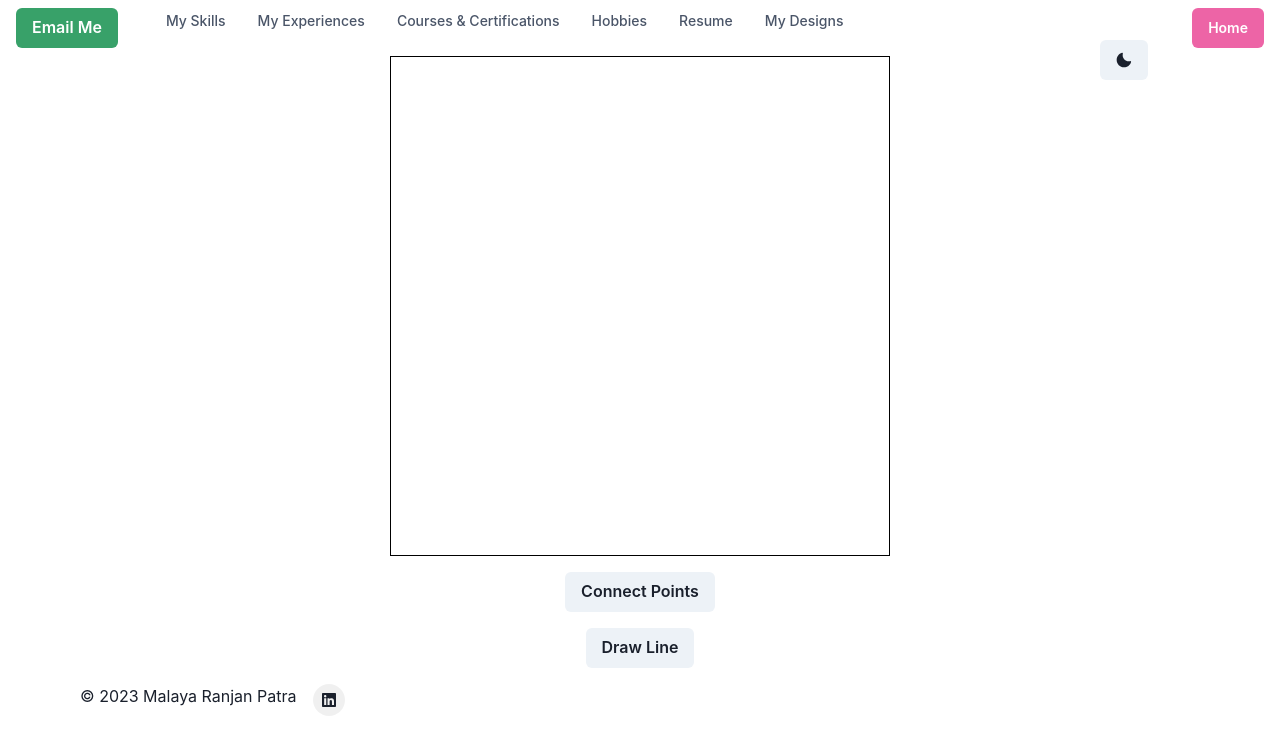
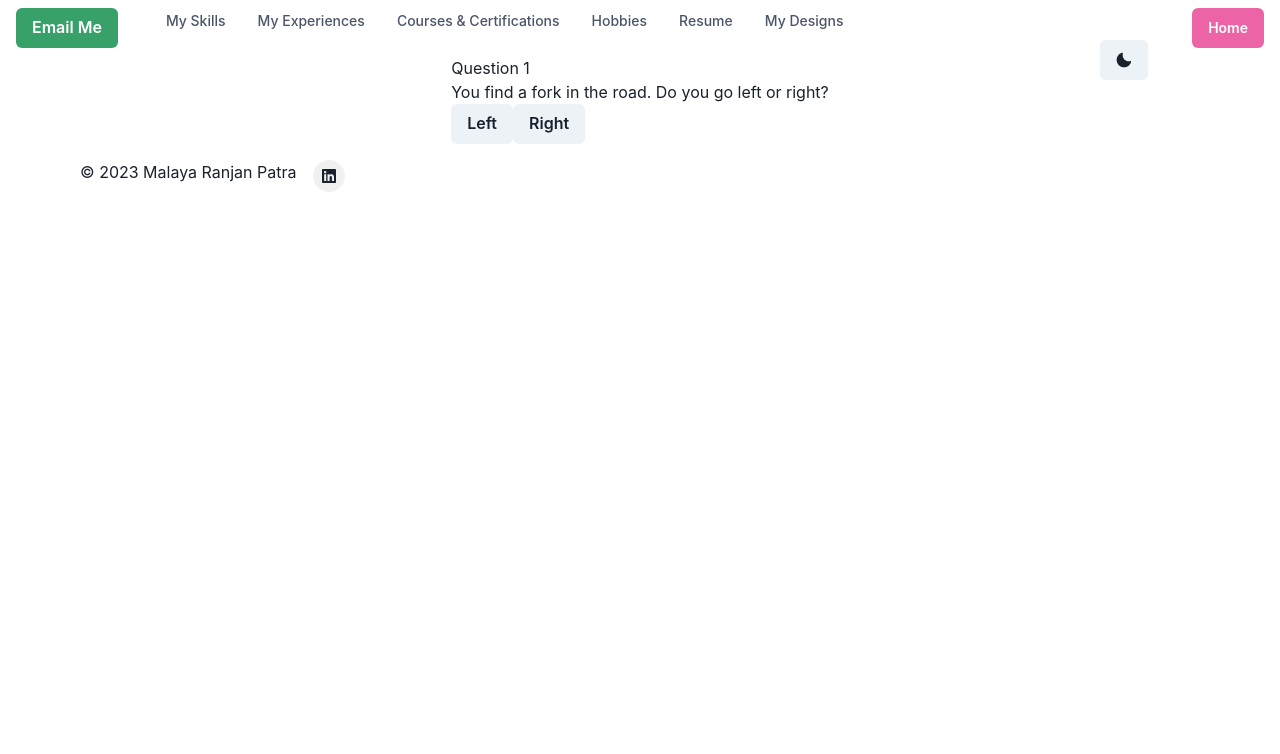
Before and after one commit to MalayaRP/my-world, a Next.js app: page /my-designs in a window 1280 px wide. Shown: the top 754 px of the page. Built offline with nearby package versions, Linux system fonts and the light colour scheme.

Commit message:
Update page.js

```diff
--- a/app/my-designs/page.js
+++ b/app/my-designs/page.js
@@ -1,5 +1,5 @@
 "use client"
-import React, { useState } from 'react';
+import React, { useState, useEffect } from 'react';
 import {
   VStack,
   Box,
@@ -7,77 +7,117 @@ import {
   ChakraProvider,
 } from '@chakra-ui/react';
 
+const questions = [
+  {
+    question: 'You find a fork in the road. Do you go left or right?',
+    options: ['Left', 'Right'],
+    correctAnswer: 'Right',
+  },
+  {
+    question: 'You come across a river. Do you swim across or find a bridge?',
+    options: ['Swim across', 'Find a bridge'],
+    correctAnswer: 'Find a bridge',
+  },
+  {
+    question: 'You encounter a locked door. Do you pick the lock or find a key?',
+    options: ['Pick the lock', 'Find a key'],
+    correctAnswer: 'Find a key',
+  },
+  {
+    question: 'You see a dragon guarding the castle. Do you approach it or find another way in?',
+    options: ['Approach the dragon', 'Find another way in'],
+    correctAnswer: 'Find another way in',
+  },
+  {
+    question: 'You find a treasure chest. Do you open it or leave it?',
+    options: ['Open it', 'Leave it'],
+    correctAnswer: 'Open it',
+  },
+  {
+    question: 'You are in a dark cave. Do you use a torch or proceed in darkness?',
+    options: ['Use a torch', 'Proceed in darkness'],
+    correctAnswer: 'Use a torch',
+  },
+  {
+    question: 'You encounter a talking frog. Do you kiss it or ignore it?',
+    options: ['Kiss it', 'Ignore it'],
+    correctAnswer: 'Kiss it',
+  },
+  {
+    question: 'You reach a high cliff. Do you climb down or find another path?',
+    options: ['Climb down', 'Find another path'],
+    correctAnswer: 'Find another path',
+  },
+  {
+    question: 'You hear a strange noise in the forest. Do you investigate or run away?',
+    options: ['Investigate', 'Run away'],
+    correctAnswer: 'Investigate',
+  },
+  {
+    question: 'You encounter a friendly squirrel. Do you trust it or be cautious?',
+    options: ['Trust it', 'Be cautious'],
+    correctAnswer: 'Be cautious',
+  },
+];
+
 function App() {
-  const [points, setPoints] = useState([]);
-  const [connecting, setConnecting] = useState(false);
+  const [questionIndex, setQuestionIndex] = useState(0);
+  const [score, setScore] = useState(0);
+  const [gameOver, setGameOver] = useState(false);
 
-  const handlePointClick = (e) => {
-    if (!connecting) {
-      const rect = e.target.getBoundingClientRect();
-      const x = e.touches ? e.touches[0].clientX - rect.left : e.clientX - rect.left;
-      const y = e.touches ? e.touches[0].clientY - rect.top : e.clientY - rect.top;
-      setPoints([...points, { x, y }]);
+  const handleAnswer = (selectedOption) => {
+    const currentQuestion = questions[questionIndex];
+    if (selectedOption === currentQuestion.correctAnswer) {
+      setScore(score + 1);
+    }
+
+    if (questionIndex === questions.length - 1) {
+      setGameOver(true);
+    } else {
+      setQuestionIndex(questionIndex + 1);
     }
   };
 
-  const handleConnect = () => {
-    if (points.length === 2) {
-      setConnecting(true);
-    }
+  const restartGame = () => {
+    setQuestionIndex(0);
+    setScore(0);
+    setGameOver(false);
   };
 
-  const handleDrawLine = () => {
-    setConnecting(false);
-  };
+  useEffect(() => {
+    if (gameOver) {
+      // Game over logic (e.g., show a message or play a sound)
+    }
+  }, [gameOver]);
 
   return (
-    <VStack align="center" spacing={4}>
-      <Box
-        position="relative"
-        width="500px"
-        height="500px"
-        border="1px solid #000"
-        onTouchStart={handlePointClick}
-        onMouseDown={handlePointClick}
-      >
-        {points.map((point, index) => (
-          <Box
-            key={index}
-            position="absolute"
-            left={`${point.x}px`}
-            top={`${point.y}px`}
-            width="10px"
-            height="10px"
-            borderRadius="50%"
-            backgroundColor="#000"
-          ></Box>
-        ))}
-        {connecting && (
-          <svg>
-            <line
-              x1={points[0].x}
-              y1={points[0].y}
-              x2={points[1].x}
-              y2={points[1].y}
-              style={{ stroke: 'black', strokeWidth: 2 }}
-            />
-          </svg>
-        )}
-      </Box>
-      <Button onClick={handleConnect} disabled={points.length !== 2}>
-        Connect Points
-      </Button>
-      <Button onClick={handleDrawLine}>Draw Line</Button>
-    </VStack>
-  );
-}
-
-function Game() {
-  return (
     <ChakraProvider>
-      <App />
+      <VStack spacing={4} align="center">
+        <Box>
+          {gameOver ? (
+            <div>
+              <h2>Game Over!</h2>
+              <p>Your Score: {score} / {questions.length}</p>
+              <Button onClick={restartGame}>Restart Game</Button>
+            </div>
+          ) : (
+            <div>
+              <h2>Question {questionIndex + 1}</h2>
+              <p>{questions[questionIndex].question}</p>
+              {questions[questionIndex].options.map((option, index) => (
+                <Button
+                  key={index}
+                  onClick={() => handleAnswer(option)}
+                >
+                  {option}
+                </Button>
+              ))}
+            </div>
+          )}
+        </Box>
+      </VStack>
     </ChakraProvider>
   );
 }
 
-export default Game;
+export default App;
```
